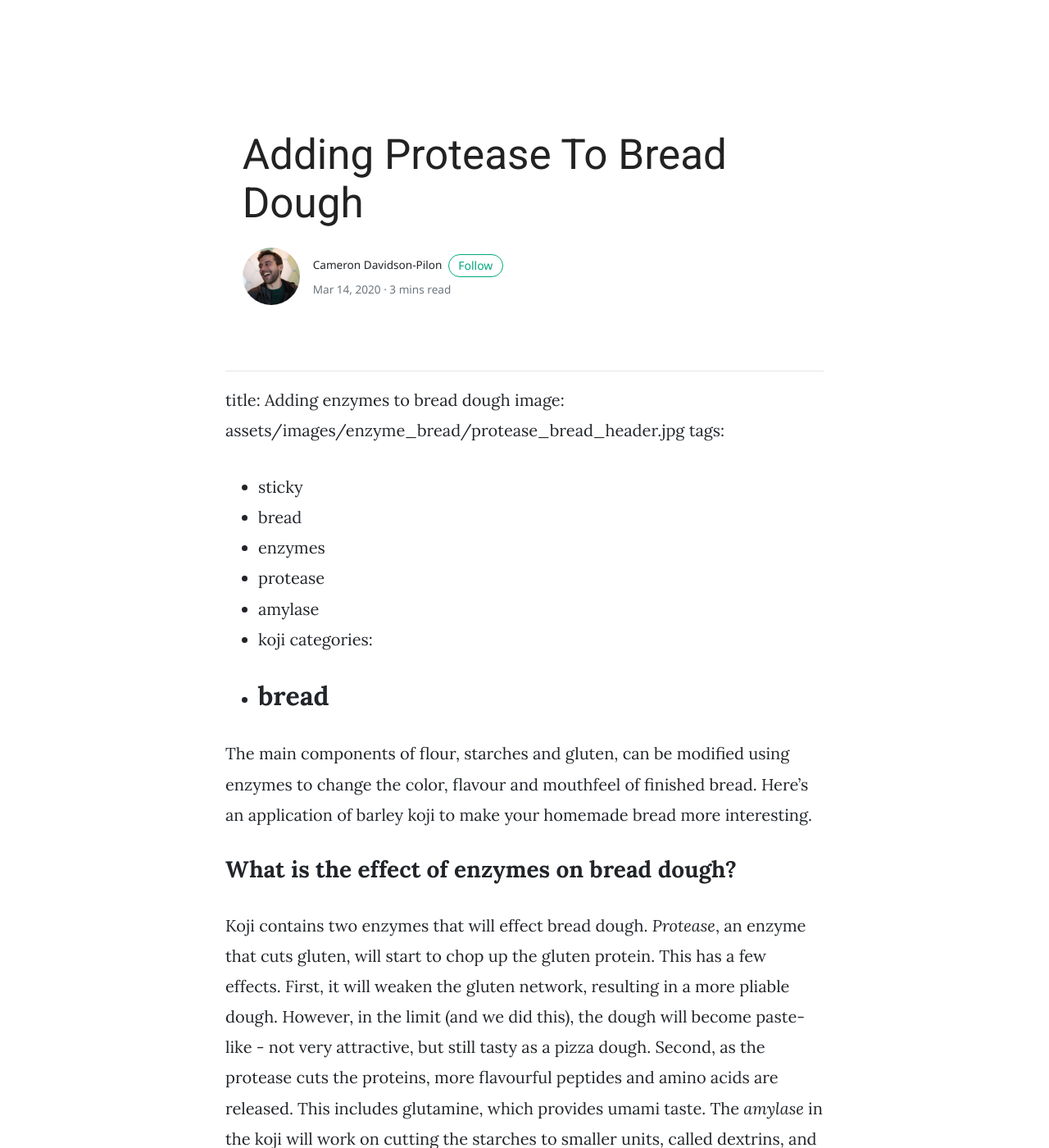
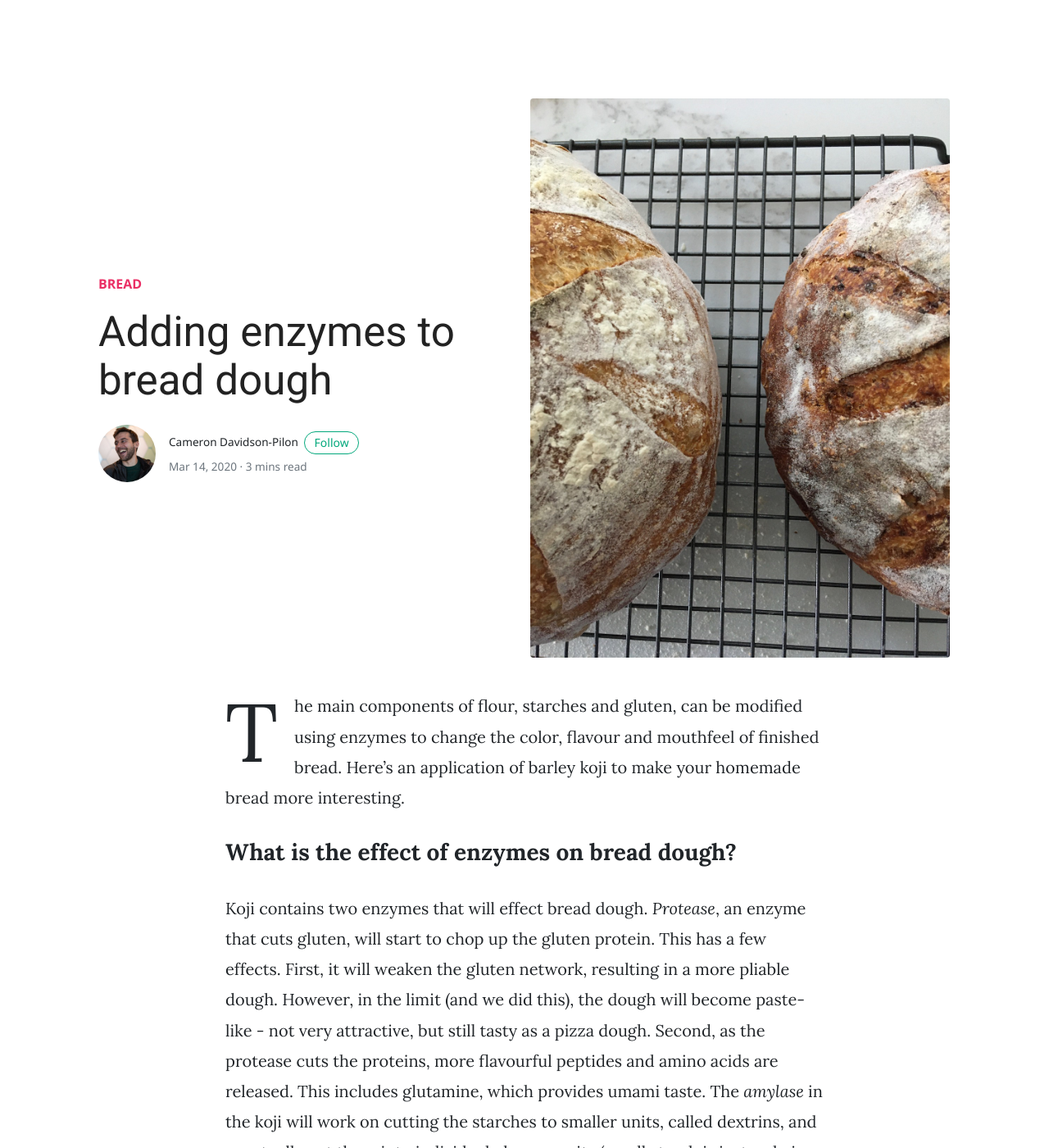
Before and after one commit to ControlledMold/ControlledMold.github.io, a Jekyll site: the page built from _posts/2020-03-14-adding-protease-to-bread-dough.md, in a window 1280 px wide and 1400 px high. Shown: the whole window at 82% size. Built offline with Jekyll 4.4.1, drawn with Linux system fonts in a browser that asks for light colours; nearby versions of some CDN libraries; comment, search, counter and statistics services are not loaded; some of the changed lines change nothing that is shown; some of the changed text lies outside the part shown.

Commit message:
fix tags and add GA

```diff
--- a/_includes/tracking-header.html
+++ b/_includes/tracking-header.html
@@ -1 +1,9 @@
-<!-- This goes before </head> closing tag, Google Analytics can be placed here -->
+<!-- Global site tag (gtag.js) - Google Analytics -->
+<script async src="https://www.googletagmanager.com/gtag/js?id=UA-164151429-1"></script>
+<script>
+  window.dataLayer = window.dataLayer || [];
+  function gtag(){dataLayer.push(arguments);}
+  gtag('js', new Date());
+
+  gtag('config', 'UA-164151429-1');
+</script>
--- a/_layouts/default.html
+++ b/_layouts/default.html
@@ -30,23 +30,6 @@
 
     {% include tracking-header.html %}
 
-    <script src="https://polyfill.io/v3/polyfill.min.js?features=es6"></script>
-    <script id="MathJax-script" async src="https://cdn.jsdelivr.net/npm/mathjax@3/es5/tex-mml-chtml.js"></script>
-    <script>
-    MathJax.Hub.Config({
-                scale: 100,
-                extensions: ["tex2jax.js"],
-                jax: ["input/TeX", "output/HTML-CSS"],
-                tex2jax: {
-                  inlineMath: [['$','$']],
-                  displayMath: [ ['$$','$$'], ["\\[","\\]"] ],
-                  processEscapes: true
-                },
-                "HTML-CSS": { availableFonts: ["TeX"] },
-                TeX: { equationNumbers: { autoNumber: "AMS" } }
-
-              });
-    </script>
 
     <link href="https://fonts.googleapis.com/css?family=Roboto&display=swap" rel="stylesheet">
 
--- a/_posts/2020-03-14-adding-protease-to-bread-dough.md
+++ b/_posts/2020-03-14-adding-protease-to-bread-dough.md
@@ -1,6 +1,3 @@
-{::options parse_block_html="true" /}
-
-
 ---
 title: Adding enzymes to bread dough
 image: assets/images/enzyme_bread/protease_bread_header.jpg
@@ -14,6 +11,8 @@ tags:
 categories:
 - bread
 ---
+
+{::options parse_block_html="true" /}
 
 The main components of flour, starches and gluten, can be modified using enzymes to change the color, flavour and mouthfeel of finished bread. Here's an application of barley koji to make your homemade bread more interesting.
 
```
